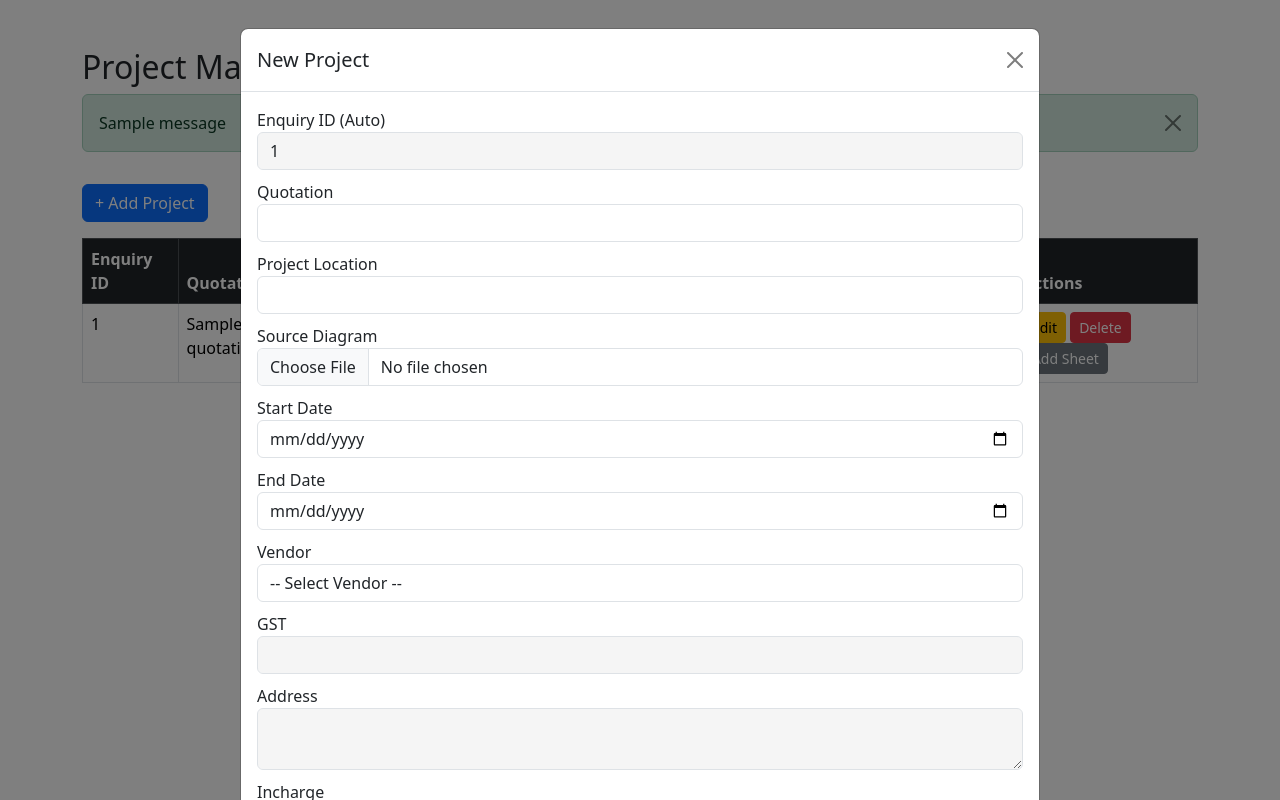
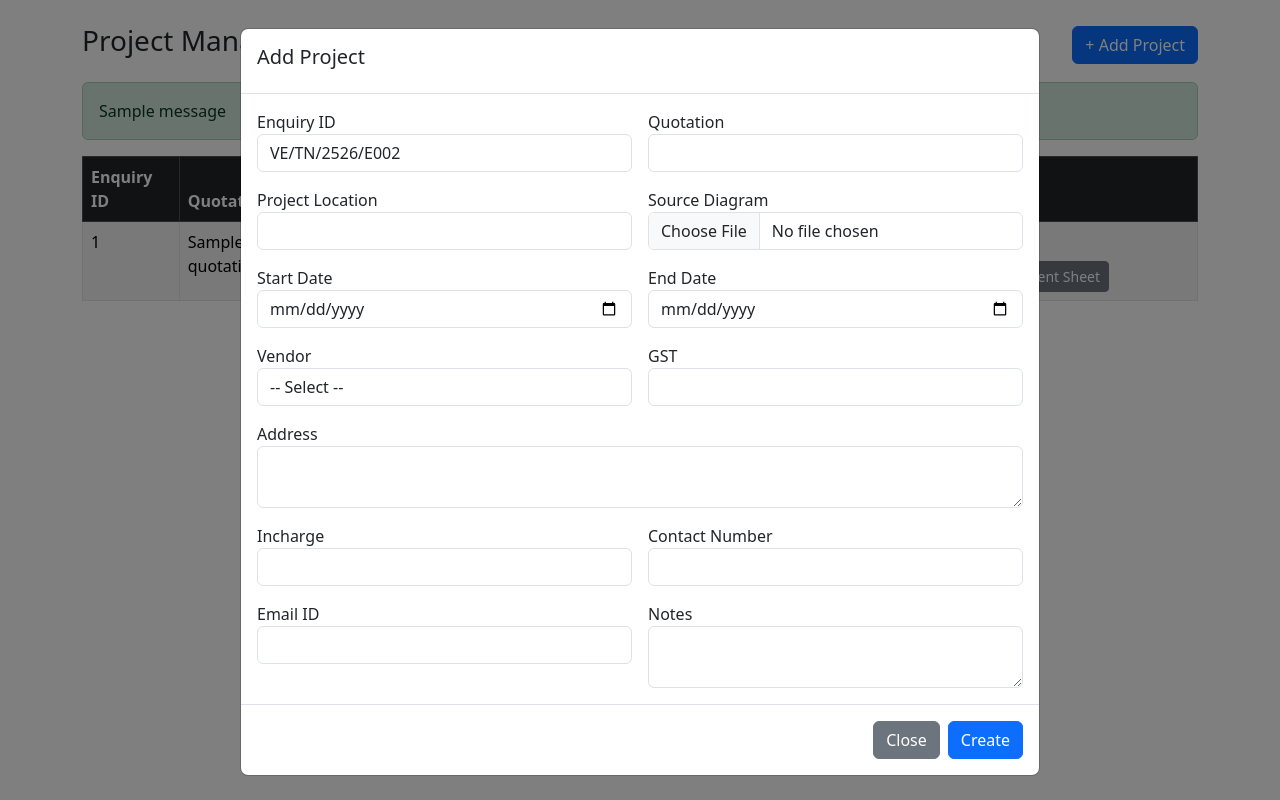
Before and after one commit to kumartech-maker/Madhanproject-vanes, a Flask app: template templates/project.html in a window 1280 px wide, after a click on "+ Add Project". Run offline with Flask 3, Linux system fonts and the light colour scheme; the template is opened without the code that fills it: most values are stand-ins (such as "Sample title", 1, 10 or a date in 2020); one stand-in notice (Sample message) is shown; some libraries are stand-ins or nearby versions.

Commit message:
Update project.html

```diff
--- a/templates/project.html
+++ b/templates/project.html
@@ -1,66 +1,57 @@
 <!DOCTYPE html>
-<html>
+<html lang="en">
 <head>
+  <meta charset="UTF-8" />
   <title>Project Management</title>
-    <link href="https://cdn.jsdelivr.net/npm/bootstrap@5.3.2/dist/css/bootstrap.min.css" rel="stylesheet">
-    <style>
-        .readonly-input {
-            background-color: #f5f5f5;
-        }
-        .form-control {
-            margin-bottom: 10px;
-        }
-    </style>
+  <link href="https://cdn.jsdelivr.net/npm/bootstrap@5.3.2/dist/css/bootstrap.min.css" rel="stylesheet" />
+  <script src="https://code.jquery.com/jquery-3.7.1.min.js"></script>
 </head>
 <body>
-<div class="container mt-5">
-    <h2>Project Management</h2>
+<div class="container mt-4">
+
+  <div class="d-flex justify-content-between align-items-center mb-3">
+    <h3>Project Management</h3>
+    <button class="btn btn-primary" data-bs-toggle="modal" data-bs-target="#addProjectModal">+ Add Project</button>
+  </div>
 
   {% with messages = get_flashed_messages(with_categories=true) %}
     {% if messages %}
       {% for category, message in messages %}
-        <div class="alert alert-{{ category }} alert-dismissible fade show" role="alert">
-            {{ message }}
-            <button type="button" class="btn-close" data-bs-dismiss="alert"></button>
-        </div>
+        <div class="alert alert-{{ category }}">{{ message }}</div>
       {% endfor %}
     {% endif %}
   {% endwith %}
 
-    <button class="btn btn-primary my-3" data-bs-toggle="modal" data-bs-target="#addProjectModal">+ Add Project</button>
-
-    <table class="table table-bordered">
+  <table class="table table-bordered table-striped">
     <thead class="table-dark">
       <tr>
         <th>Enquiry ID</th>
         <th>Quotation</th>
         <th>Location</th>
         <th>Vendor</th>
-                <th>Start - End</th>
+        <th>Start</th>
+        <th>End</th>
         <th>Incharge</th>
-                <th>Contact</th>
-                <th>Mail</th>
         <th>Actions</th>
       </tr>
     </thead>
     <tbody>
-        {% for project in projects %}
+      {% for p in projects %}
         <tr>
-            <td>{{ project['enquiry_id'] }}</td>
-            <td>{{ project['quotation'] }}</td>
-            <td>{{ project['project_location'] }}</td>
-            <td>{{ project['vendor_id'] }}</td>
-            <td>{{ project['start_date'] }} - {{ project['end_date'] }}</td>
-            <td>{{ project['incharge'] }}</td>
-            <td>{{ project['contact_number'] }}</td>
-            <td>{{ project['mail_id'] }}</td>
+          <td>{{ p['enquiry_id'] }}</td>
+          <td>{{ p['quotation'] }}</td>
+          <td>{{ p['project_location'] }}</td>
+          <td>{{ p['vendor_id'] }}</td>
+          <td>{{ p['start_date'] }}</td>
+          <td>{{ p['end_date'] }}</td>
+          <td>{{ p['incharge'] }}</td>
           <td>
-                <button class="btn btn-warning btn-sm" data-bs-toggle="modal" data-bs-target="#editProjectModal"
-                    onclick="fillEditModal({{ project | tojson }})">Edit</button>
-                <button class="btn btn-danger btn-sm" data-bs-toggle="modal" data-bs-target="#deleteProjectModal"
-                    onclick="fillDeleteModal('{{ project['enquiry_id'] }}')">Delete</button>
-                <button class="btn btn-secondary btn-sm" data-bs-toggle="modal" data-bs-target="#addMeasurementModal"
-                    onclick="fillMeasurementModal('{{ project['enquiry_id'] }}')">Add Sheet</button>
+            <button class="btn btn-sm btn-info editBtn" data-project='{{ p | tojson | safe }}'>Edit</button>
+            <form method="POST" action="/delete_project" style="display:inline-block;">
+              <input type="hidden" name="project_id" value="{{ p['id'] }}">
+              <button type="submit" class="btn btn-sm btn-danger">Delete</button>
+            </form>
+            <button class="btn btn-sm btn-secondary">Add Measurement Sheet</button>
           </td>
         </tr>
       {% endfor %}
@@ -69,223 +60,183 @@
 </div>
 
 <!-- Add Project Modal -->
-<div class="modal fade" id="addProjectModal" tabindex="-1" aria-labelledby="addProjectModalLabel" aria-hidden="true">
+<div class="modal fade" id="addProjectModal" tabindex="-1" aria-hidden="true">
   <div class="modal-dialog modal-lg">
-    <div class="modal-content">
-      <form method="POST" action="{{ url_for('create_project') }}" enctype="multipart/form-data">
-        <div class="modal-header">
-          <h5 class="modal-title">New Project</h5>
-          <button type="button" class="btn-close" data-bs-dismiss="modal"></button>
+    <form class="modal-content" method="POST" action="/create_project" enctype="multipart/form-data">
+      <div class="modal-header"><h5>Add Project</h5></div>
+      <div class="modal-body row g-3">
+        <div class="col-md-6">
+          <label>Enquiry ID</label>
+          <input type="text" name="enquiry_id" id="enquiry_id" class="form-control" readonly>
         </div>
-        <div class="modal-body">
-            <label>Enquiry ID (Auto)</label>
-            <input type="text" name="enquiry_id" class="form-control readonly-input" readonly value="{{ next_enquiry_id }}">
-
+        <div class="col-md-6">
           <label>Quotation</label>
           <input type="text" name="quotation" class="form-control" required>
-
+        </div>
+        <div class="col-md-6">
           <label>Project Location</label>
           <input type="text" name="project_location" class="form-control" required>
-
+        </div>
+        <div class="col-md-6">
           <label>Source Diagram</label>
-            <input type="file" name="source_diagram" class="form-control" accept=".pdf,.jpg,.jpeg,.png" required>
-
+          <input type="file" name="source_diagram" class="form-control">
+        </div>
+        <div class="col-md-6">
           <label>Start Date</label>
           <input type="date" name="start_date" class="form-control" required>
-
+        </div>
+        <div class="col-md-6">
           <label>End Date</label>
           <input type="date" name="end_date" class="form-control" required>
-
+        </div>
+        <div class="col-md-6">
           <label>Vendor</label>
-            <select id="vendor_id" name="vendor_id" class="form-control" onchange="fillVendorDetails()" required>
-                <option value="">-- Select Vendor --</option>
-                <option value="ABC Ducting Co.">ABC Ducting Co.</option>
-                <option value="Super Airflow Ltd.">Super Airflow Ltd.</option>
-                <option value="CoolTech Systems">CoolTech Systems</option>
+          <select name="vendor_id" id="vendorSelect" class="form-control" required onchange="updateVendorFields(this)">
+            <option value="">-- Select --</option>
+            {% for vendor in vendors %}
+              <option value="{{ vendor.id }}" data-gst="{{ vendor.gst }}" data-address="{{ vendor.address }}">
+                {{ vendor.name }}
+              </option>
+            {% endfor %}
           </select>
-
+        </div>
+        <div class="col-md-6">
           <label>GST</label>
-            <input type="text" id="gst" name="gst" class="form-control readonly-input" readonly>
-
+          <input type="text" name="gst" id="gstInput" class="form-control" readonly>
+        </div>
+        <div class="col-md-12">
           <label>Address</label>
-            <textarea id="address" name="address" class="form-control readonly-input" readonly></textarea>
-
+          <textarea name="address" id="addressInput" class="form-control" readonly></textarea>
+        </div>
+        <div class="col-md-6">
           <label>Incharge</label>
           <input type="text" name="incharge" class="form-control">
-
+        </div>
+        <div class="col-md-6">
           <label>Contact Number</label>
           <input type="text" name="contact_number" class="form-control">
-
-            <label>Mail ID</label>
+        </div>
+        <div class="col-md-6">
+          <label>Email ID</label>
           <input type="email" name="mail_id" class="form-control">
-
+        </div>
+        <div class="col-md-6">
           <label>Notes</label>
-            <textarea name="notes" class="form-control" rows="2"></textarea>
+          <textarea name="notes" class="form-control"></textarea>
+        </div>
       </div>
       <div class="modal-footer">
-          <button type="submit" class="btn btn-success">Save Project</button>
-          <button type="button" class="btn btn-secondary" data-bs-dismiss="modal">Cancel</button>
+        <button class="btn btn-secondary" data-bs-dismiss="modal">Close</button>
+        <button class="btn btn-primary" type="submit">Create</button>
       </div>
     </form>
   </div>
 </div>
-</div>
 
-<!-- Edit Project Modal -->
-<div class="modal fade" id="editProjectModal" tabindex="-1" aria-labelledby="editProjectModalLabel" aria-hidden="true">
+<!-- Edit Modal -->
+<div class="modal fade" id="editModal" tabindex="-1">
   <div class="modal-dialog modal-lg">
-    <div class="modal-content">
-      <form method="POST" action="{{ url_for('edit_project') }}" enctype="multipart/form-data">
-        <div class="modal-header">
-          <h5 class="modal-title">Edit Project</h5>
-          <button type="button" class="btn-close" data-bs-dismiss="modal"></button>
-        </div>
-        <div class="modal-body">
-            <input type="hidden" name="id" id="edit_id">
-
-            <label>Enquiry ID</label>
-            <input type="text" name="enquiry_id" id="edit_enquiry_id" class="form-control readonly-input" readonly>
-
+    <form class="modal-content" method="POST" action="/edit_project">
+      <div class="modal-header"><h5>Edit Project</h5></div>
+      <div class="modal-body row g-3">
+        <input type="hidden" name="project_id" id="edit_project_id">
+        <div class="col-md-6">
           <label>Quotation</label>
           <input type="text" name="quotation" id="edit_quotation" class="form-control" required>
-
+        </div>
+        <div class="col-md-6">
           <label>Project Location</label>
           <input type="text" name="project_location" id="edit_project_location" class="form-control" required>
-
-            <label>Source Diagram (Upload to replace)</label>
-            <input type="file" name="source_diagram" class="form-control" accept=".pdf,.jpg,.jpeg,.png">
-
+        </div>
+        <div class="col-md-6">
           <label>Start Date</label>
           <input type="date" name="start_date" id="edit_start_date" class="form-control" required>
-
+        </div>
+        <div class="col-md-6">
           <label>End Date</label>
           <input type="date" name="end_date" id="edit_end_date" class="form-control" required>
-
+        </div>
+        <div class="col-md-6">
           <label>Vendor</label>
-            <select id="edit_vendor_id" name="vendor_id" class="form-control" onchange="fillVendorDetailsEdit()" required>
-                <option value="">-- Select Vendor --</option>
-                <option value="ABC Ducting Co.">ABC Ducting Co.</option>
-                <option value="Super Airflow Ltd.">Super Airflow Ltd.</option>
-                <option value="CoolTech Systems">CoolTech Systems</option>
+          <select name="vendor_id" id="edit_vendor" class="form-control" required onchange="updateVendorFields(this, true)">
+            {% for vendor in vendors %}
+              <option value="{{ vendor.id }}" data-gst="{{ vendor.gst }}" data-address="{{ vendor.address }}">
+                {{ vendor.name }}
+              </option>
+            {% endfor %}
           </select>
-
+        </div>
+        <div class="col-md-6">
           <label>GST</label>
-            <input type="text" id="edit_gst" name="gst" class="form-control readonly-input" readonly>
-
+          <input type="text" name="gst" id="edit_gst" class="form-control" readonly>
+        </div>
+        <div class="col-md-12">
           <label>Address</label>
-            <textarea id="edit_address" name="address" class="form-control readonly-input" readonly></textarea>
-
+          <textarea name="address" id="edit_address" class="form-control" readonly></textarea>
+        </div>
+        <div class="col-md-6">
           <label>Incharge</label>
           <input type="text" name="incharge" id="edit_incharge" class="form-control">
-
+        </div>
+        <div class="col-md-6">
           <label>Contact Number</label>
-            <input type="text" name="contact_number" id="edit_contact_number" class="form-control">
-
-            <label>Mail ID</label>
-            <input type="email" name="mail_id" id="edit_mail_id" class="form-control">
-
+          <input type="text" name="contact_number" id="edit_contact" class="form-control">
+        </div>
+        <div class="col-md-6">
+          <label>Email ID</label>
+          <input type="email" name="mail_id" id="edit_mail" class="form-control">
+        </div>
+        <div class="col-md-6">
           <label>Notes</label>
-            <textarea name="notes" id="edit_notes" class="form-control" rows="2"></textarea>
+          <textarea name="notes" id="edit_notes" class="form-control"></textarea>
+        </div>
       </div>
       <div class="modal-footer">
-          <button type="submit" class="btn btn-success">Update Project</button>
-          <button type="button" class="btn btn-secondary" data-bs-dismiss="modal">Cancel</button>
+        <button class="btn btn-secondary" data-bs-dismiss="modal">Close</button>
+        <button class="btn btn-primary" type="submit">Update</button>
       </div>
     </form>
   </div>
 </div>
-</div>
-
-<!-- Delete Project Modal -->
-<div class="modal fade" id="deleteProjectModal" tabindex="-1" aria-labelledby="deleteProjectModalLabel" aria-hidden="true">
-  <div class="modal-dialog">
-    <div class="modal-content">
-      <form method="POST" action="{{ url_for('delete_project') }}">
-        <div class="modal-header">
-          <h5 class="modal-title">Delete Project</h5>
-          <button type="button" class="btn-close" data-bs-dismiss="modal"></button>
-        </div>
-        <div class="modal-body">
-            <p>Are you sure you want to delete project with Enquiry ID: <strong id="delete_enquiry_id"></strong> ?</p>
-            <input type="hidden" name="enquiry_id" id="delete_enquiry_id_input">
-        </div>
-        <div class="modal-footer">
-          <button type="submit" class="btn btn-danger">Delete</button>
-          <button type="button" class="btn btn-secondary" data-bs-dismiss="modal">Cancel</button>
-        </div>
-      </form>
-    </div>
-  </div>
-</div>
-
-<!-- Add Measurement Sheet Modal -->
-<div class="modal fade" id="addMeasurementModal" tabindex="-1" aria-labelledby="addMeasurementModalLabel" aria-hidden="true">
-  <div class="modal-dialog">
-    <div class="modal-content">
-      <form method="POST" action="{{ url_for('add_measurement_sheet') }}" enctype="multipart/form-data">
-        <div class="modal-header">
-          <h5 class="modal-title">Add Measurement Sheet</h5>
-          <button type="button" class="btn-close" data-bs-dismiss="modal"></button>
-        </div>
-        <div class="modal-body">
-            <p>Adding measurement sheet for Enquiry ID: <strong id="measurement_enquiry_id"></strong></p>
-            <input type="hidden" name="enquiry_id" id="measurement_enquiry_id_input">
-
-            <label>Upload Measurement Sheet (PDF/Image)</label>
-            <input type="file" name="measurement_file" class="form-control" accept=".pdf,.jpg,.jpeg,.png" required>
-
-            <label>Notes (Optional)</label>
-            <textarea name="measurement_notes" class="form-control" rows="3"></textarea>
-        </div>
-        <div class="modal-footer">
-          <button type="submit" class="btn btn-info">Add Sheet</button>
-          <button type="button" class="btn btn-secondary" data-bs-dismiss="modal">Cancel</button>
-        </div>
-      </form>
-    </div>
-  </div>
-</div>
 
 <script>
-    const vendorData = {
-        "ABC Ducting Co.": { gst: "29ABCDE1234F1Z5", address: "12 Anna Salai, Chennai" },
-        "Super Airflow Ltd.": { gst: "33XYZ9876L9Z6", address: "45 Industrial Estate, Coimbatore" },
-        "CoolTech Systems": { gst: "07QWERT1234A8Z1", address: "89 Tech Park, Bangalore" }
-    };
-    function fillVendorDetails() {
-        const vendor = document.getElementById("vendor_id").value;
-        document.getElementById("gst").value = vendorData[vendor]?.gst || "";
-        document.getElementById("address").value = vendorData[vendor]?.address || "";
+  // Enquiry ID auto fetch
+  $(document).ready(function () {
+    fetch('/get_next_enquiry_id')
+      .then(res => res.json())
+      .then(data => {
+        $('#enquiry_id').val(data.enquiry_id);
+      });
+
+    // Handle edit button
+    $('.editBtn').click(function () {
+      const p = $(this).data('project');
+      $('#edit_project_id').val(p.id);
+      $('#edit_quotation').val(p.quotation);
+      $('#edit_project_location').val(p.project_location);
+      $('#edit_start_date').val(p.start_date);
+      $('#edit_end_date').val(p.end_date);
+      $('#edit_vendor').val(p.vendor_id);
+      $('#edit_gst').val(p.gst);
+      $('#edit_address').val(p.address);
+      $('#edit_incharge').val(p.incharge);
+      $('#edit_contact').val(p.contact_number);
+      $('#edit_mail').val(p.mail_id);
+      $('#edit_notes').val(p.notes);
+      new bootstrap.Modal(document.getElementById('editModal')).show();
+    });
+  });
+
+  function updateVendorFields(select, isEdit = false) {
+    const gst = select.options[select.selectedIndex].getAttribute('data-gst');
+    const address = select.options[select.selectedIndex].getAttribute('data-address');
+    if (isEdit) {
+      document.getElementById('edit_gst').value = gst;
+      document.getElementById('edit_address').value = address;
+    } else {
+      document.getElementById('gstInput').value = gst;
+      document.getElementById('addressInput').value = address;
     }
-    function fillVendorDetailsEdit() {
-        const vendor = document.getElementById("edit_vendor_id").value;
-        document.getElementById("edit_gst").value = vendorData[vendor]?.gst || "";
-        document.getElementById("edit_address").value = vendorData[vendor]?.address || "";
-    }
-
-    function fillEditModal(project) {
-        document.getElementById("edit_id").value = project.id;
-        document.getElementById("edit_enquiry_id").value = project.enquiry_id;
-        document.getElementById("edit_quotation").value = project.quotation;
-        document.getElementById("edit_project_location").value = project.project_location;
-        document.getElementById("edit_start_date").value = project.start_date;
-        document.getElementById("edit_end_date").value = project.end_date;
-        document.getElementById("edit_vendor_id").value = project.vendor_id;
-        fillVendorDetailsEdit();
-        document.getElementById("edit_incharge").value = project.incharge;
-        document.getElementById("edit_contact_number").value = project.contact_number;
-        document.getElementById("edit_mail_id").value = project.mail_id;
-        document.getElementById("edit_notes").value = project.notes || "";
-    }
-
-    function fillDeleteModal(enquiry_id) {
-        document.getElementById("delete_enquiry_id").textContent = enquiry_id;
-        document.getElementById("delete_enquiry_id_input").value = enquiry_id;
-    }
-
-    function fillMeasurementModal(enquiry_id) {
-        document.getElementById("measurement_enquiry_id").textContent = enquiry_id;
-        document.getElementById("measurement_enquiry_id_input").value = enquiry_id;
   }
 </script>
 
```
Lines whose indentation alone changed are shown as unchanged.
